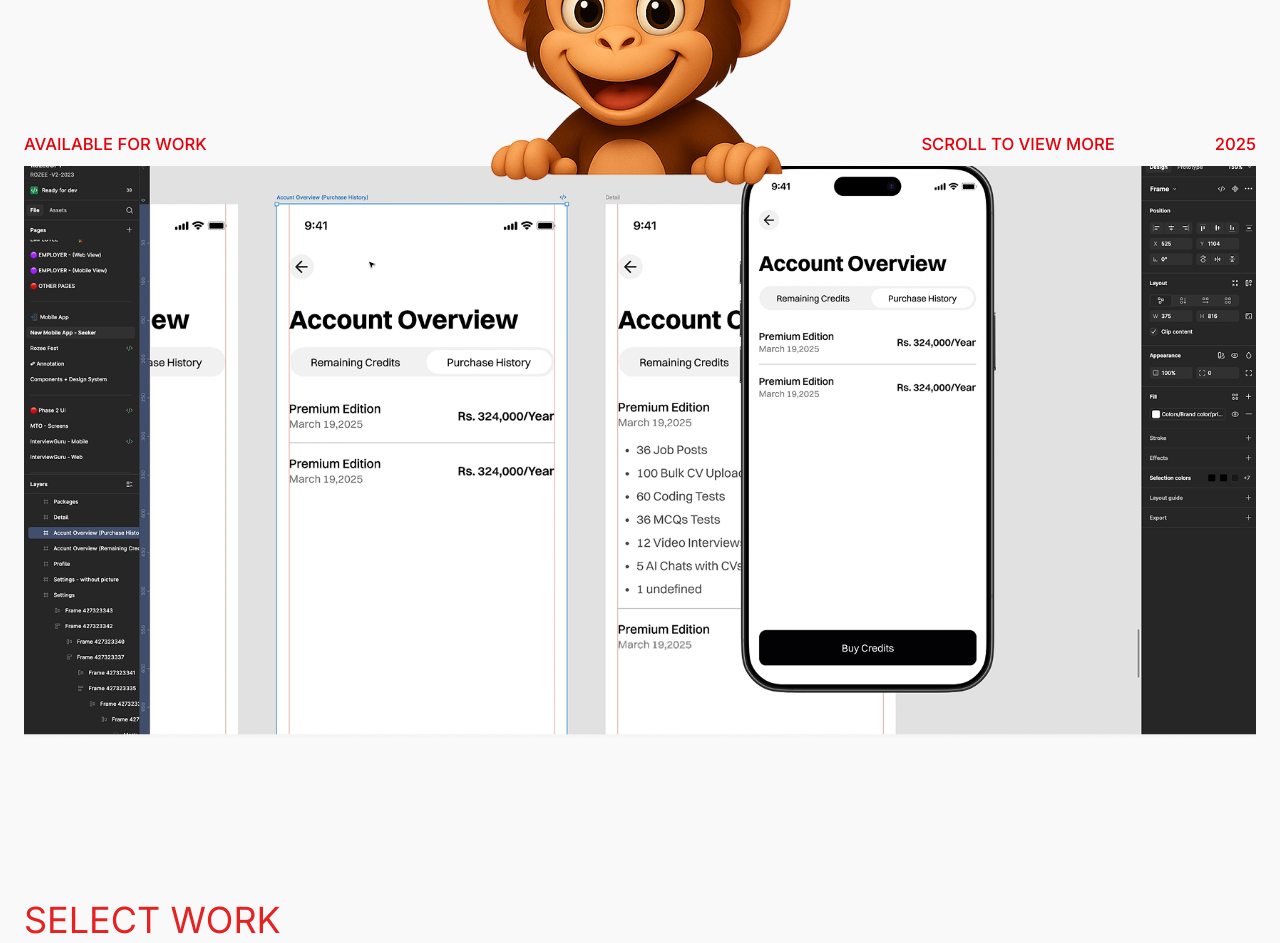
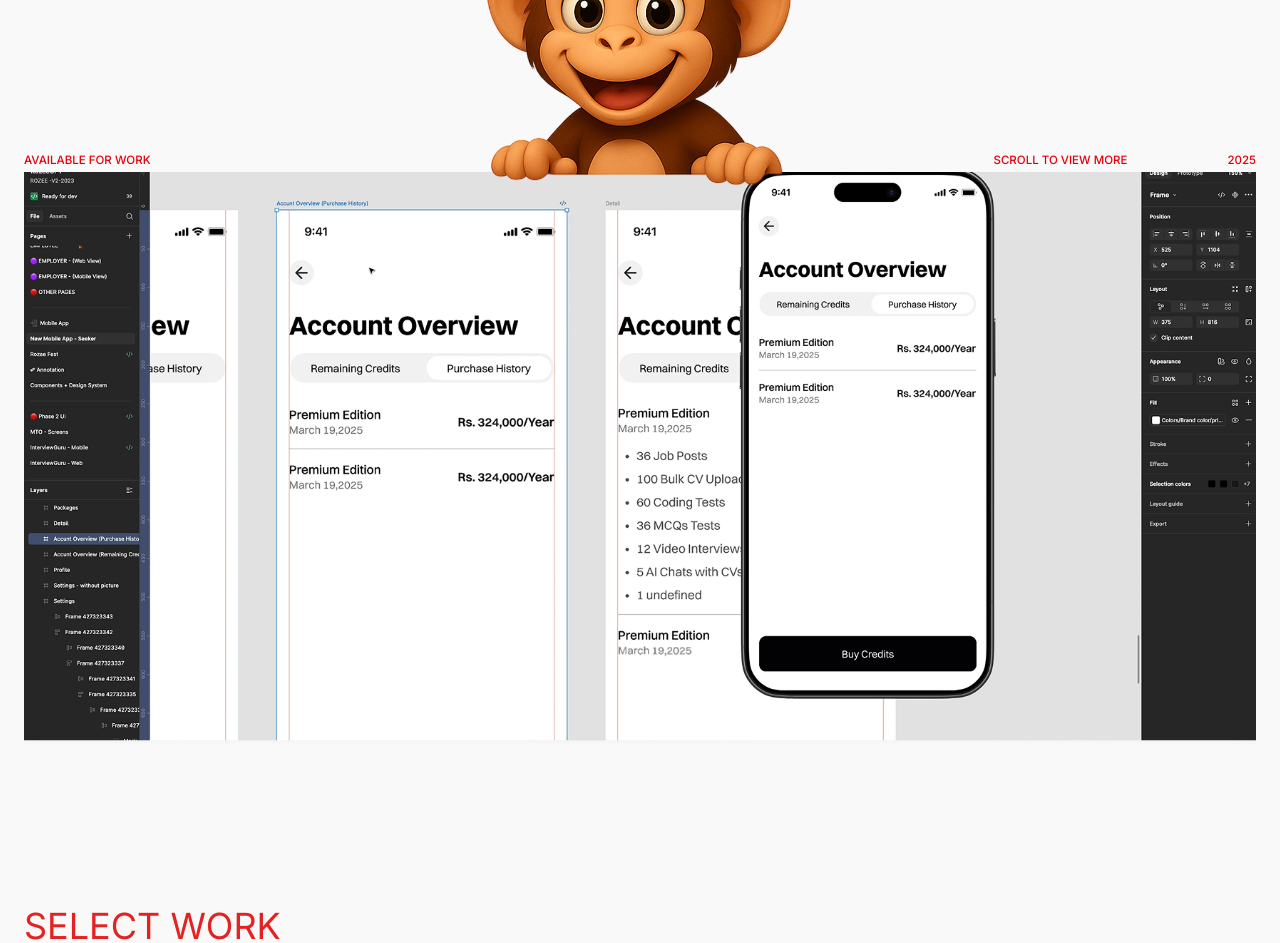
Before and after one commit to talha-amr/Client-Portfolio, a React (Vite) app: page /work in a window 1280 px wide. Shown: the part 380-1323 px from the top of the page. Built offline with nearby package versions, Linux system fonts and the light colour scheme.

Commit message:
corrected sizing

```diff
--- a/src/pages/Work.jsx
+++ b/src/pages/Work.jsx
@@ -2,8 +2,17 @@ import React from 'react';
 import Navbar from '../components/NavBar';
 import ProjectsGrid from '../components/ProjectsGrid';
 import Footer from '../components/Footer';
+import { useGSAP } from '@gsap/react';
+import gsap from 'gsap';
 
 const Work = () => {
+    useGSAP(()=>{
+        gsap.from('#image',{
+            yPercent:50,
+            duration:0.9,
+            ease:'none'
+        })
+    },[])
   return (
     <div className="min-h-dvh w-screen bg-[#f9f9f9]">
       <Navbar activePage={"work"} />
@@ -20,8 +29,8 @@ const Work = () => {
 
           {/* Small text row above main content */}
           <div
-            className="flex justify-between items-center w-full text-red-600 text-[1.3vw] font-medium mb-8 absolute z-20"
-            style={{ top: `calc(8.1vw + 21vw)` }} // scales with headline size
+            className="flex justify-between items-center w-full text-red-600 text-[0.9vw] font-medium mb-8 absolute z-20"
+            style={{ top: `calc(8.1vw + 22.5vw)` }} // scales with headline size
           >
             <span className="flex-shrink-0">AVAILABLE FOR WORK</span>
             <div className="flex items-center gap-25 flex-shrink-0">
@@ -31,7 +40,7 @@ const Work = () => {
           </div>
 
           {/* Monkey overlapping text */}
-          <div className="relative w-full flex justify-center">
+          <div className="relative w-full flex justify-center" >
             <img
               src="/Monkey-work1.png"
               alt="Monkey"
@@ -41,12 +50,12 @@ const Work = () => {
           </div>
 
           {/* Image being held */}
-          <div className="relative w-full">
+          <div className="relative w-full" id='image'>
             <img
               src="/Work-video-image.png"
               alt="Held Image"
               className="w-full relative z-0"
-              style={{ marginTop: `calc(-1.5vw - 0.25rem)` }}
+              style={{ marginTop: `calc(-1.0vw - 0.25rem)` }}
             />
           </div>
         </div>
```
